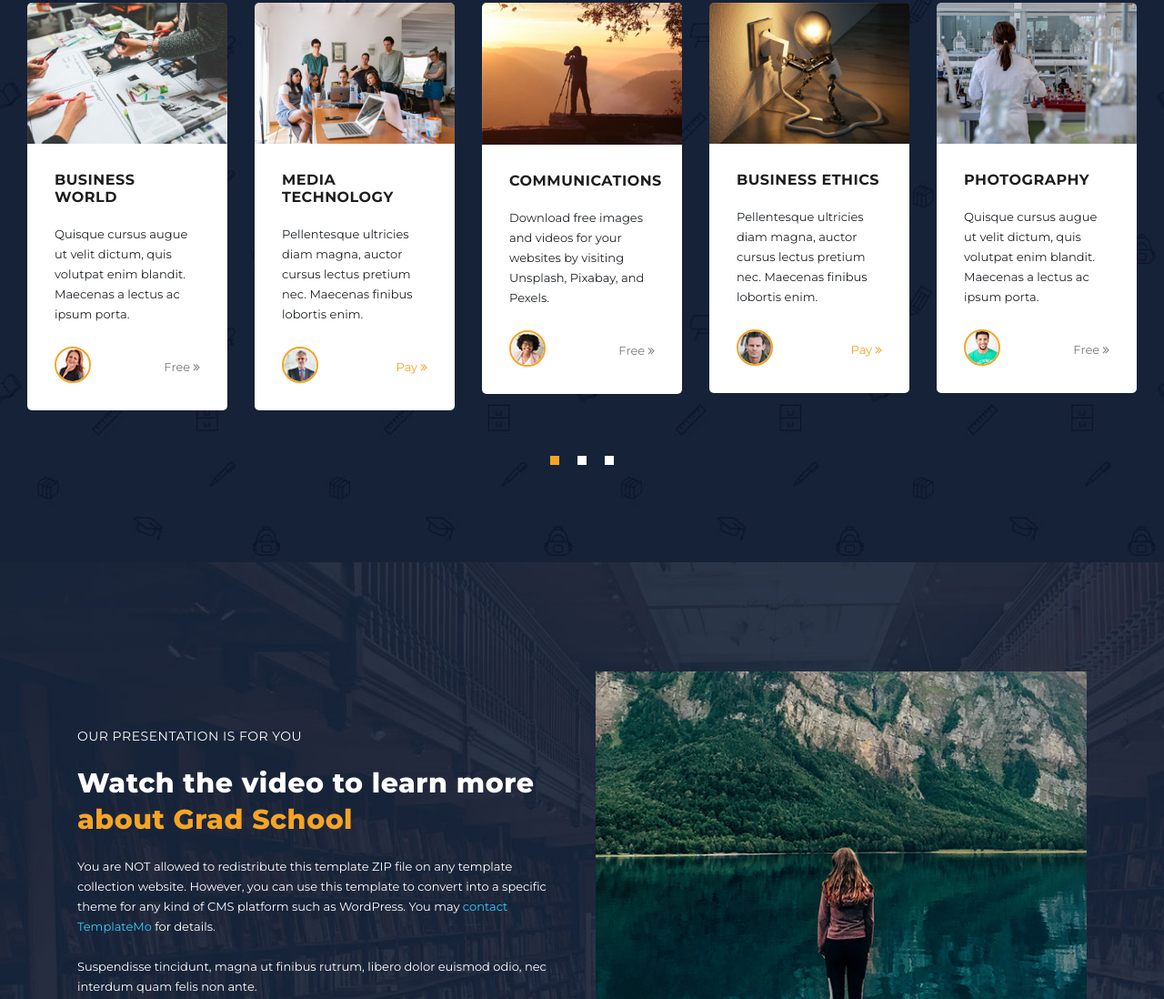
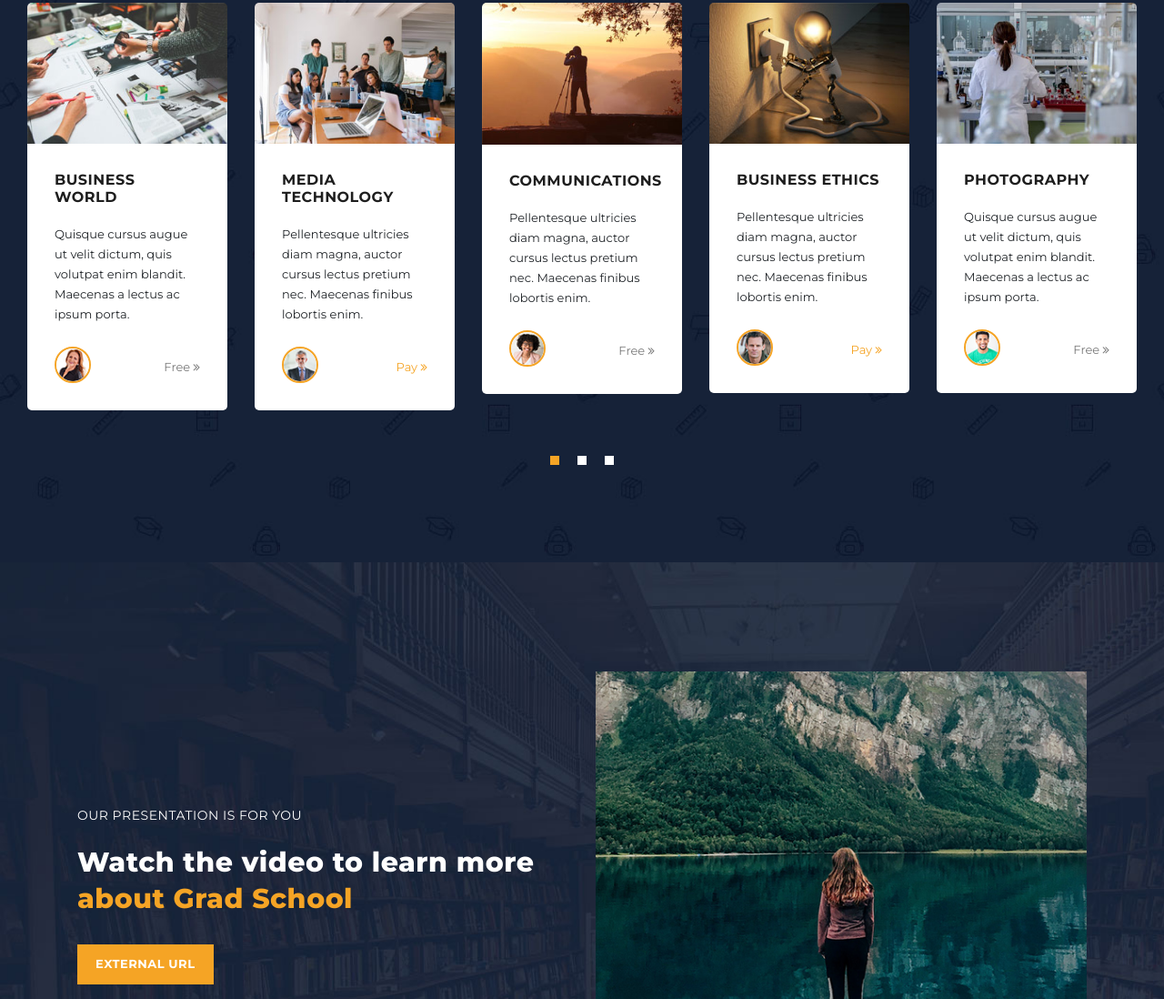
Before and after one commit to SaranyaSuggu/finalproject, a plain HTML site: page index.html in a window 1280 px wide. Shown: the part 2535-3633 px from the top of the page at 91% size. Drawn offline with Linux system fonts and the light colour scheme.

Commit message:
Update index.html

```diff
--- a/index.html
+++ b/index.html
@@ -252,7 +252,7 @@
             <img src="assets/images/courses-01.jpg" alt="Course #1">
             <div class="down-content">
               <h4>Digital Marketing</h4>
-              <p>You can get free images and videos for your websites by visiting Unsplash, Pixabay, and Pexels.</p>
+              <p>Pellentesque ultricies diam magna, auctor cursus lectus pretium nec. Maecenas finibus lobortis enim.</p>
               <div class="author-image">
                 <img src="assets/images/author-01.png" alt="Author 1">
               </div>
@@ -291,7 +291,7 @@
             <img src="assets/images/courses-04.jpg" alt="Course #4">
             <div class="down-content">
               <h4>Communications</h4>
-              <p>Download free images and videos for your websites by visiting Unsplash, Pixabay, and Pexels.</p>
+              <p>Pellentesque ultricies diam magna, auctor cursus lectus pretium nec. Maecenas finibus lobortis enim.</p>
               <div class="author-image">
                 <img src="assets/images/author-04.png" alt="Author 4">
               </div>
@@ -343,7 +343,7 @@
             <img src="assets/images/courses-03.jpg" alt="">
             <div class="down-content">
               <h4>Learn HTML CSS</h4>
-              <p>You can get free images and videos for your websites by visiting Unsplash, Pixabay, and Pexels.</p>
+              <p>Pellentesque ultricies diam magna, auctor cursus lectus pretium nec. Maecenas finibus lobortis enim.</p>
               <div class="author-image">
                 <img src="assets/images/author-03.png" alt="">
               </div>
@@ -404,8 +404,6 @@
           <div class="left-content">
             <span>our presentation is for you</span>
             <h4>Watch the video to learn more <em>about Grad School</em></h4>
-            <p>You are NOT allowed to redistribute this template ZIP file on any template collection website. However, you can use this template to convert into a specific theme for any kind of CMS platform such as WordPress. You may <a rel="nofollow" href="https://templatemo.com/contact" target="_parent">contact TemplateMo</a> for details.
-            <br><br>Suspendisse tincidunt, magna ut finibus rutrum, libero dolor euismod odio, nec interdum quam felis non ante.</p>
             <div class="main-button"><a rel="nofollow" href="https://fb.com/templatemo" target="_parent">External URL</a></div>
           </div>
         </div>
@@ -475,7 +473,7 @@
     <div class="container">
       <div class="row">
         <div class="col-md-12">
-          <p class="fa fa-copyright">copyright &copy; by saranya suggu</p>
+          <p class="fa fa-copyright">copyright &copy; by  saranya suggu</p>
 
           </p>
         </div>
```
